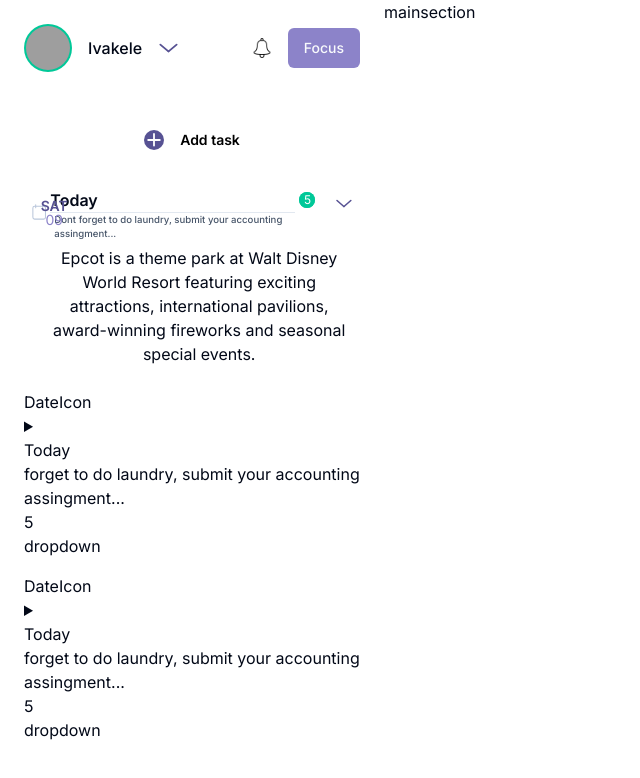
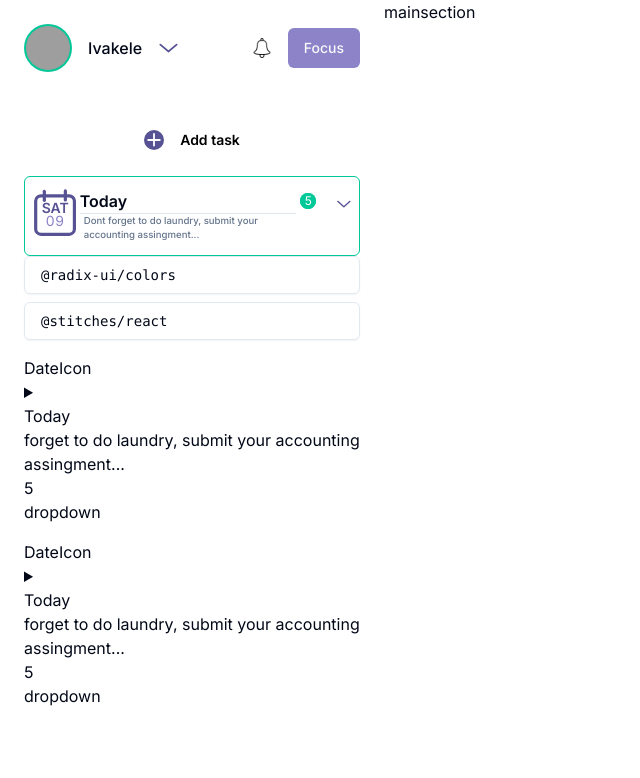
Before and after one commit to Ivakel/doyoulist-next, a Next.js app: page /home in a window 1280 px wide. Both pictures are taken after a click on the button 192 px from the left and 214 px from the top of the page. Shown: the top 778 px of the page, without its empty margins (0-640 px from the left). Built offline with nearby package versions, Linux system fonts and the light colour scheme; grey boxes are pictures that could not be loaded.

Commit message:
collapsible list

```diff
--- a/app/home/page.tsx
+++ b/app/home/page.tsx
@@ -7,9 +7,54 @@ import DateIcon from "@/public/svg/date-box-icon.svg";
 import { getDate } from "@/lib/utils";
 import CountCircle from "@/components/ui/countCircle";
 import AddButton from "@/components/addButton";
+import CollapsibleList from "@/components/collapsibleList";
 
 export default function page() {
   const { day, weekday, month } = getDate();
+
+  const todayComponent = (
+    <button className="flex hover:bg-[#D9D9D9] rounded-md p-2 transition-colors duration-300">
+      <div className="relative">
+        <Image
+          className="w-14 h-14"
+          src={DateIcon}
+          width={20}
+          height={20}
+          alt="date icon"
+        />
+        <span className="absolute flex flex-col top-[0.8rem] left-[.54rem] h-min gap-[-4px]">
+          <h3 className="text-[#575293] font-semibold text-sm">{weekday}</h3>
+          <h3 className="mt-[-0.4rem] mx-auto text-sm text-[#8C83C9] tracking-wider">
+            {day}
+          </h3>
+        </span>
+      </div>
+      <div>
+        <div className="list-none flex">
+          <div className="p-1">
+            <h1 className="font-semibold text-left transition-all duration-300">
+              Today
+            </h1>
+            <hr />
+            <h3 className="font-medium text-[0.6rem] text-slate-500 ml-1 text-left">
+              {
+                "Dont forget to do laundry, submit your accounting assingment..."
+              }
+            </h3>
+          </div>
+          <CountCircle count={5} />
+          <div className="mt-[15px] ml-5">
+            <Image
+              src={DropDownArrow}
+              alt="dropdown arrow"
+              width={20}
+              height={20}
+            />
+          </div>
+        </div>
+      </div>
+    </button>
+  );
   return (
     <section className="flex">
       <section className="flex flex-col w-[30%]">
@@ -45,54 +90,7 @@ export default function page() {
 
         <div className="flex flex-col gap-4 p-6">
           <AddButton />
-          <button className="flex hover:bg-[#D9D9D9] rounded-md p-2">
-            <div className="relative">
-              <Image
-                className="w-14 h-14"
-                src={DateIcon}
-                width={20}
-                height={20}
-                alt="date icon"
-              />
-              <span className="absolute flex flex-col top-3 left-[.54rem] h-min gap-[-4px]">
-                <h3 className="text-[#575293] font-semibold text-sm">
-                  {weekday}
-                </h3>
-                <h3 className="mt-[-0.4rem] mx-auto text-sm text-[#8C83C9]">
-                  {day}
-                </h3>
-              </span>
-            </div>
-            <details>
-              <summary className="list-none flex">
-                <div className="p-1">
-                  <h1 className="font-semibold text-left transition-all duration-300">
-                    Today
-                  </h1>
-                  <hr />
-                  <h3 className="font-medium text-[0.6rem] text-slate-600 ml-1 text-left">
-                    {
-                      "Dont forget to do laundry, submit your accounting assingment..."
-                    }
-                  </h3>
-                </div>
-                <CountCircle count={5} />
-                <div className="mt-[15px] ml-5">
-                  <Image
-                    src={DropDownArrow}
-                    alt="dropdown arrow"
-                    width={20}
-                    height={20}
-                  />
-                </div>
-              </summary>
-              <p>
-                Epcot is a theme park at Walt Disney World Resort featuring
-                exciting attractions, international pavilions, award-winning
-                fireworks and seasonal special events.
-              </p>
-            </details>
-          </button>
+          <CollapsibleList content={todayComponent} />
           <div>
             <div>DateIcon</div>
             <details>
--- /dev/null
+++ b/components/collapsibleList.tsx
@@ -0,0 +1,35 @@
+"use client";
+import {
+  Collapsible,
+  CollapsibleTrigger,
+  CollapsibleContent,
+} from "@/components/ui/collapsible";
+import { ReactNode, useState } from "react";
+import { Button } from "./ui/button";
+
+type Props = {
+  content: ReactNode;
+};
+
+export default function CollapsibleList({ content }: Readonly<Props>) {
+  const [isOpen, setIsOpen] = useState<true | false>(false);
+  return (
+    <Collapsible open={isOpen} onOpenChange={setIsOpen} className="w-[100%]">
+      <div
+        className={`flex items-center justify-between${
+          isOpen && " border-[1px] border-[#00C898] rounded-md"
+        }`}
+      >
+        <CollapsibleTrigger asChild>{content}</CollapsibleTrigger>
+      </div>
+      <CollapsibleContent className="space-y-2">
+        <div className="rounded-md border px-4 py-2 font-mono text-sm shadow-sm">
+          @radix-ui/colors
+        </div>
+        <div className="rounded-md border px-4 py-2 font-mono text-sm shadow-sm">
+          @stitches/react
+        </div>
+      </CollapsibleContent>
+    </Collapsible>
+  );
+}
--- /dev/null
+++ b/components/ui/checkbox.tsx
@@ -0,0 +1,30 @@
+"use client"
+
+import * as React from "react"
+import * as CheckboxPrimitive from "@radix-ui/react-checkbox"
+import { Check } from "lucide-react"
+
+import { cn } from "@/lib/utils"
+
+const Checkbox = React.forwardRef<
+  React.ElementRef<typeof CheckboxPrimitive.Root>,
+  React.ComponentPropsWithoutRef<typeof CheckboxPrimitive.Root>
+>(({ className, ...props }, ref) => (
+  <CheckboxPrimitive.Root
+    ref={ref}
+    className={cn(
+      "peer h-4 w-4 shrink-0 rounded-sm border border-primary ring-offset-background focus-visible:outline-none focus-visible:ring-2 focus-visible:ring-ring focus-visible:ring-offset-2 disabled:cursor-not-allowed disabled:opacity-50 data-[state=checked]:bg-primary data-[state=checked]:text-primary-foreground",
+      className
+    )}
+    {...props}
+  >
+    <CheckboxPrimitive.Indicator
+      className={cn("flex items-center justify-center text-current")}
+    >
+      <Check className="h-4 w-4" />
+    </CheckboxPrimitive.Indicator>
+  </CheckboxPrimitive.Root>
+))
+Checkbox.displayName = CheckboxPrimitive.Root.displayName
+
+export { Checkbox }
--- /dev/null
+++ b/components/ui/collapsible.tsx
@@ -0,0 +1,11 @@
+"use client"
+
+import * as CollapsiblePrimitive from "@radix-ui/react-collapsible"
+
+const Collapsible = CollapsiblePrimitive.Root
+
+const CollapsibleTrigger = CollapsiblePrimitive.CollapsibleTrigger
+
+const CollapsibleContent = CollapsiblePrimitive.CollapsibleContent
+
+export { Collapsible, CollapsibleTrigger, CollapsibleContent }
--- a/package.json
+++ b/package.json
@@ -9,6 +9,8 @@
     "lint": "next lint"
   },
   "dependencies": {
+    "@radix-ui/react-checkbox": "^1.0.4",
+    "@radix-ui/react-collapsible": "^1.0.3",
     "@radix-ui/react-slot": "^1.0.2",
     "class-variance-authority": "^0.7.0",
     "clsx": "^2.1.0",
```
Also changed, not shown: public/svg/date-box-icon.svg, 1 other file (tests, documents, lock files or other folders).
